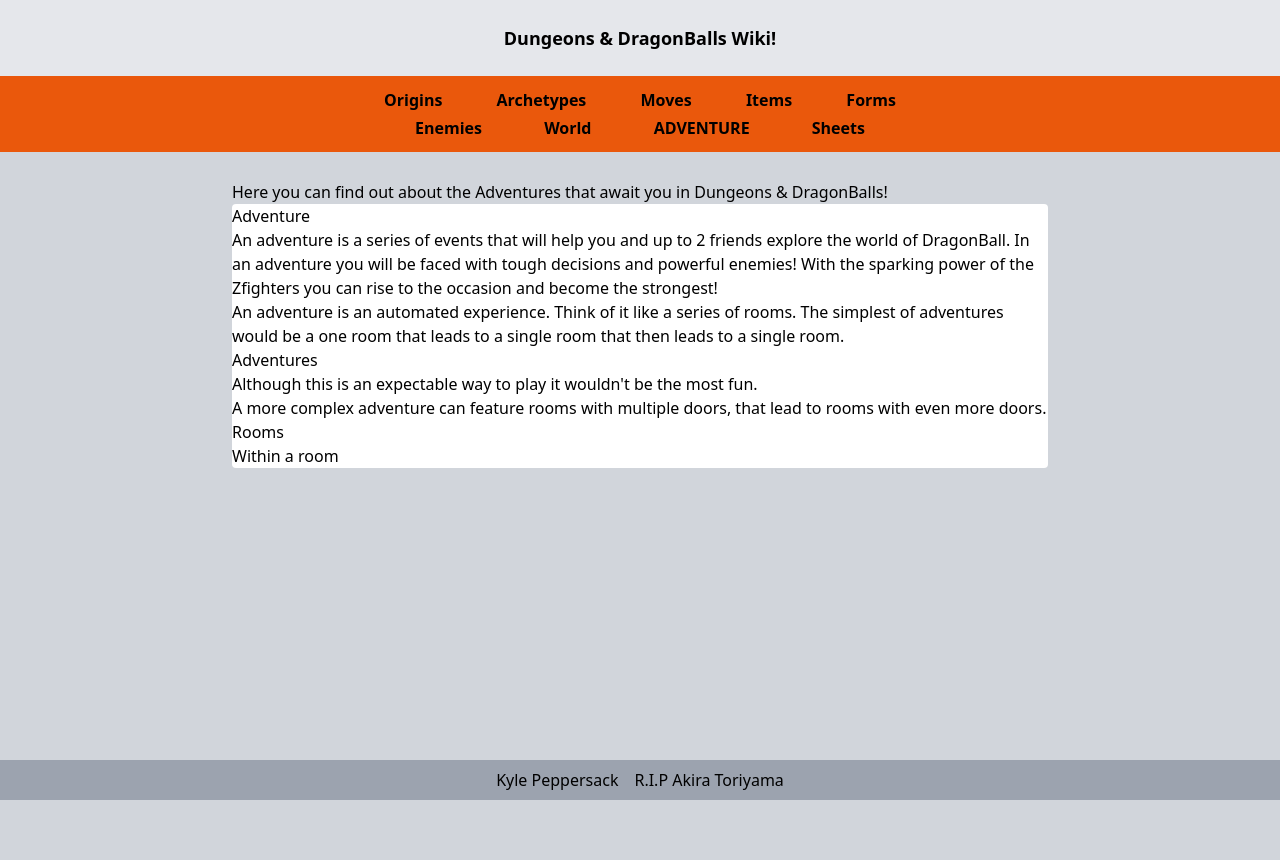
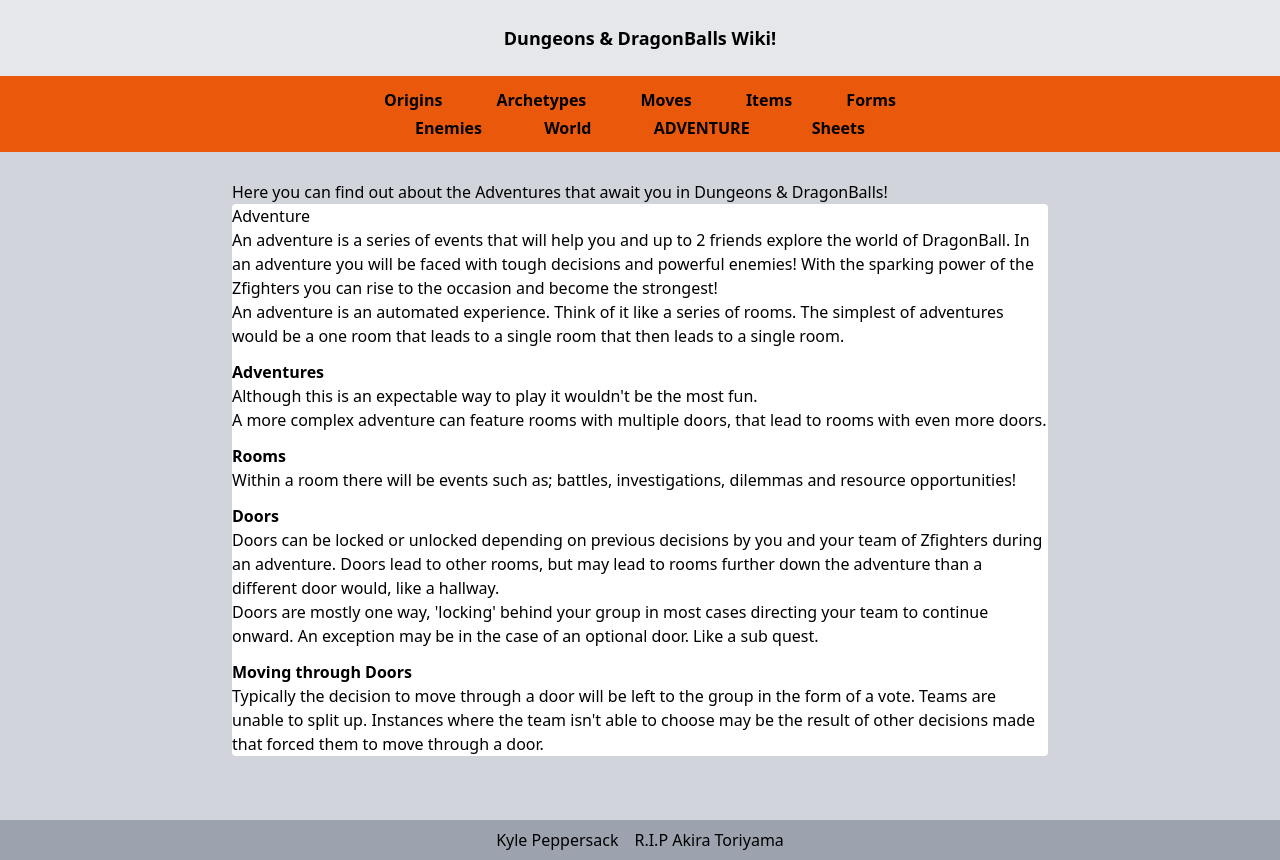
Before and after one commit to KylePep/ddbwiki, a Next.js app: page /adventure in a window 1280 px wide. Before the commit the page ends 800 px from the top, so only its background shows below. Built offline with nearby package versions, Linux system fonts and the light colour scheme.

Commit message:
Added room, door, and movement topics to adventure page

```diff
--- a/app/adventure/page.tsx
+++ b/app/adventure/page.tsx
@@ -10,11 +10,16 @@ export default function page() {
         <p>An adventure is an automated experience.
           Think of it like a series of rooms. The simplest of adventures would be a one room that leads to a single room that then leads to a single room.
         </p>
-        <h4>Adventures</h4>
+        <h4 className='font-bold mt-3'>Adventures</h4>
         <p>Although this is an expectable way to play it {`wouldn't`} be the most fun.</p>
         <p>A more complex adventure can feature rooms with multiple doors, that lead to rooms with even more doors.</p>
-        <h4>Rooms</h4>
-        <p>Within a room</p>
+        <h4 className='font-bold mt-3'>Rooms</h4>
+        <p>Within a room there will be events such as; battles, investigations, dilemmas and resource opportunities!</p>
+        <h4 className='font-bold mt-3'>Doors</h4>
+        <p>Doors can be locked or unlocked depending on previous decisions by you and your team of Zfighters during an adventure. Doors lead to other rooms, but may lead to rooms further down the adventure than a different door would, like a hallway.</p>
+        <p>Doors are mostly one way, {`'locking'`} behind your group in most cases directing your team to continue onward. An exception may be in the case of an optional door. Like a sub quest.</p>
+        <h4 className='font-bold mt-3'>Moving through Doors</h4>
+        <p>Typically the decision to move through a door will be left to the group in the form of a vote. Teams are unable to split up. Instances where the team {`isn't`} able to choose may be the result of other decisions made that forced them to move through a door.</p>
       </div>
     </main>
   )
```
